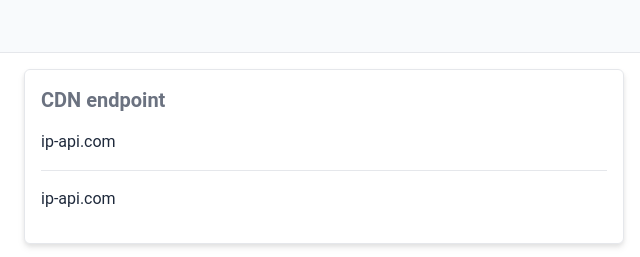
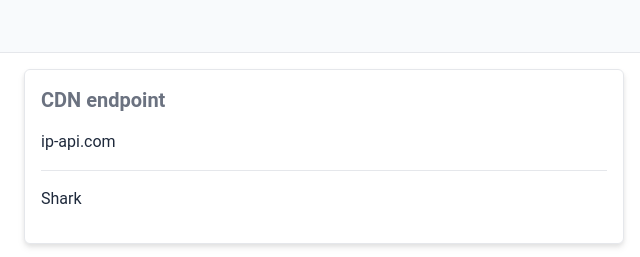
Before and after one commit to zkn-app/ip.zkn.app, a plain HTML site: page index.html in a window 1280 px wide. Shown: the top 257 px of the page, 640-1280 px from the left. Drawn offline with nearby package versions, Linux system fonts and the light colour scheme; no server answers; a web font is replaced by a local one.

Commit message:
Update index.html

```diff
--- a/index.html
+++ b/index.html
@@ -72,7 +72,7 @@
                     <dd class="isp col-span-2 text-slate-800"></dd>
                 </div>
                 <div id="sharkdns" class="py-4 grid sm:grid-cols-2 md:grid-cols-5">
-                    <dd class="text-slate-800">ip-api.com</dd>
+                    <dd class="text-slate-800">Shark</dd>
                     <dd class="ip col-span-2 text-slate-500"></dd>
                     <dd class="isp col-span-2 text-slate-800"></dd>
                 </div>
```
